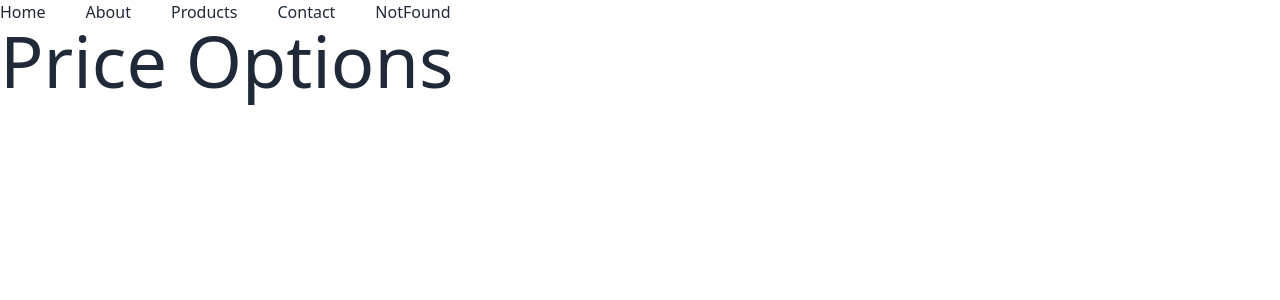
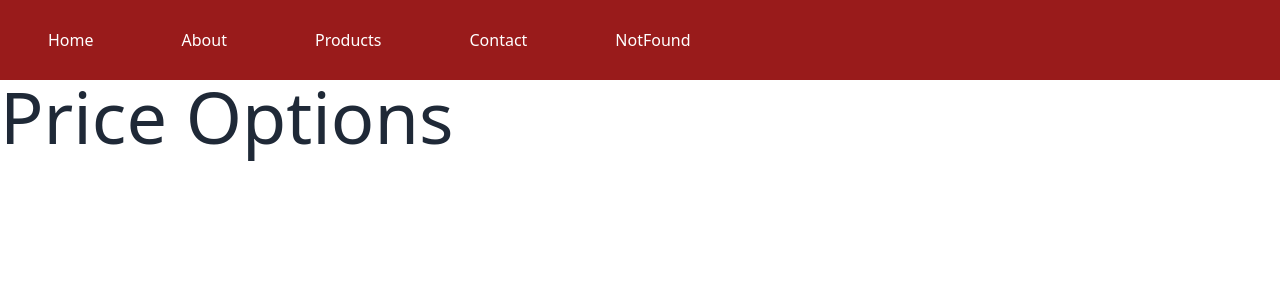
Before and after one commit to MaowaRisa/price-options, a React (Vite) app: page / in a window 1280 px wide. Shown: the top 300 px of the page. Built offline with nearby package versions, Linux system fonts and the light colour scheme.

Commit message:
clickable nav is working

```diff
--- a/src/components/Link/Link.jsx
+++ b/src/components/Link/Link.jsx
@@ -2,7 +2,7 @@ import PropTypes from 'prop-types';
 
 const Link = ({route}) => {
     return (
-        <li>
+        <li className='px-6 py-1 hover:bg-slate-500'>
             <a href={route.path}>{route.name}</a>
         </li>
     );
--- a/src/components/NavBar/NavBar.jsx
+++ b/src/components/NavBar/NavBar.jsx
@@ -12,13 +12,13 @@ const NavBar = () => {
     ];
 
     return (
-        <nav>
+        <nav className="text-white  bg-red-800 p-6">
             <div className="md:hidden text-xl" onClick={() => setOpen(!open)}>
                 {
                     open === true ? <AiOutlineClose></AiOutlineClose> : <AiOutlineMenu></AiOutlineMenu>
                 }
             </div>
-            <ul className="md:flex gap-10">
+            <ul className={`md:flex gap-10 absolute md:static bg-red-800 duration-1000 ${open?'top-16':'-top-60'}`}>
                 {
                     routes.map(route => <Link key={route.id} route={route}></Link>)
                 }
```
